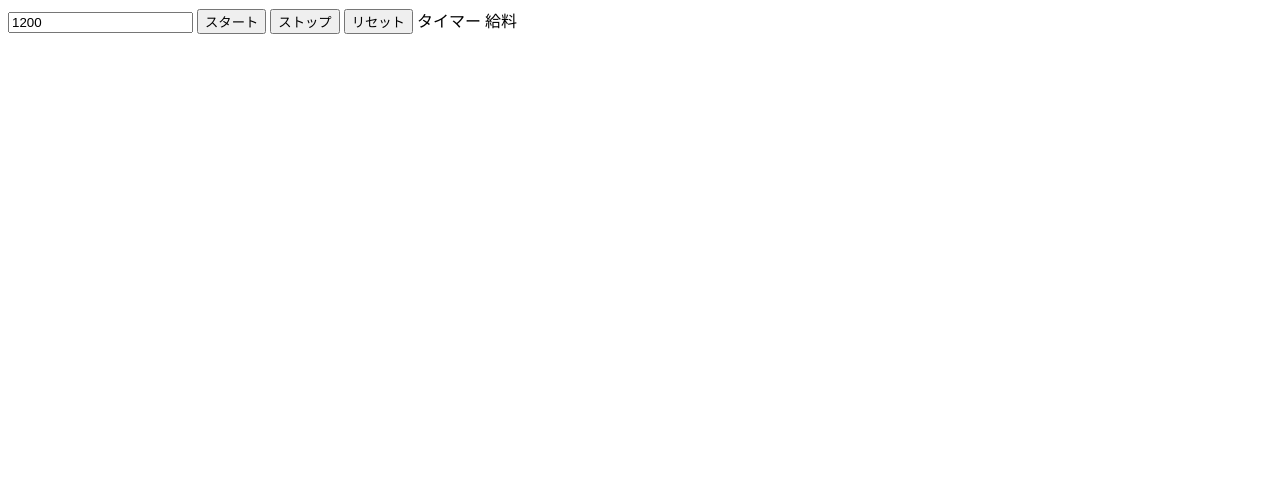
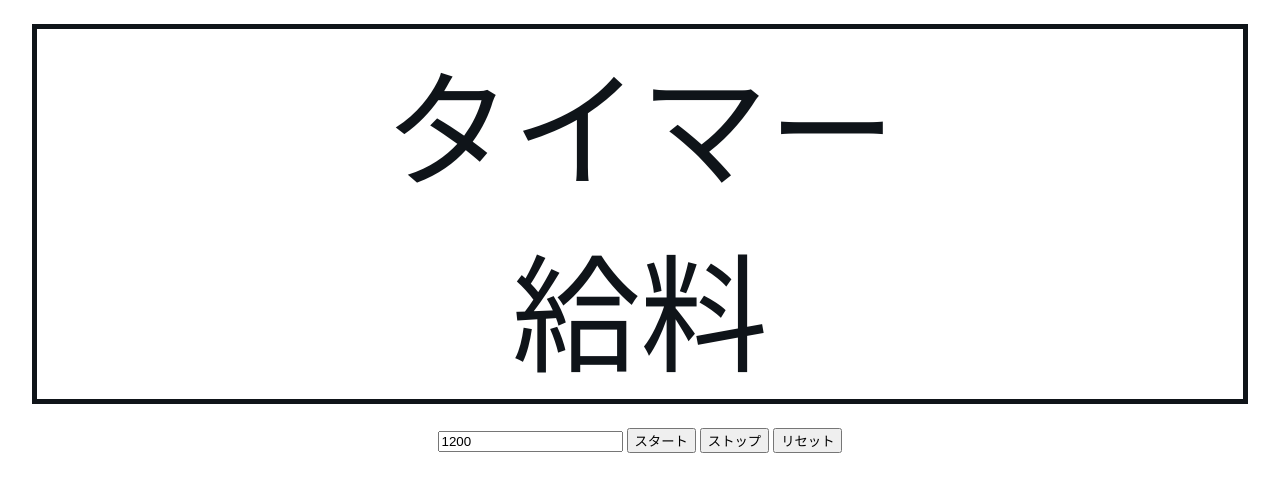
Before and after one commit to Kohaku0822/kyuryo_timer, a plain HTML site: page index.html in a window 1280 px wide. Drawn offline with Linux system fonts and the light colour scheme.

Commit message:
add : index.css

```diff
--- /dev/null
+++ b/index.css
@@ -0,0 +1,10 @@
+div {
+    text-align: center;
+}
+
+.display {
+    font-size: 10vw;
+    color: #0F1419;
+    border: solid 5px #0F1419;
+    margin: 3vmin;
+}
--- a/index.html
+++ b/index.html
@@ -3,16 +3,20 @@
 <head>
     <meta charset="UTF-8">
     <meta name="viewport" content="width=device-width, initial-scale=1, shrink-to-fit=no">
+    <link rel="stylesheet" href="index.css">
     <title>時給タイマー</title>
-
 </head>
 <body>
-    <input type="number" name="zikyu" id="Zikyu" value=1200>
-    <button onclick=start() id="start">スタート</button>
-    <button onclick=stop() id = "stop">ストップ</button>
-    <button onclick=reset() id = "reset">リセット</button>
-    <span id = "timer">タイマー</span>
-    <span id = "kyuryo">給料</span>
+    <div class="display">
+        <div id = "timer">タイマー</div>
+        <div id = "kyuryo">給料</div>
+    </div>
+    <div class="controller">
+        <input type="number" name="zikyu" id="Zikyu" value=1200>
+        <button onclick=start() id="start">スタート</button>
+        <button onclick=stop() id = "stop">ストップ</button>
+        <button onclick=reset() id = "reset">リセット</button>
+    </div>
     <script src="index.js"></script>
 </body>
 </html>
```
